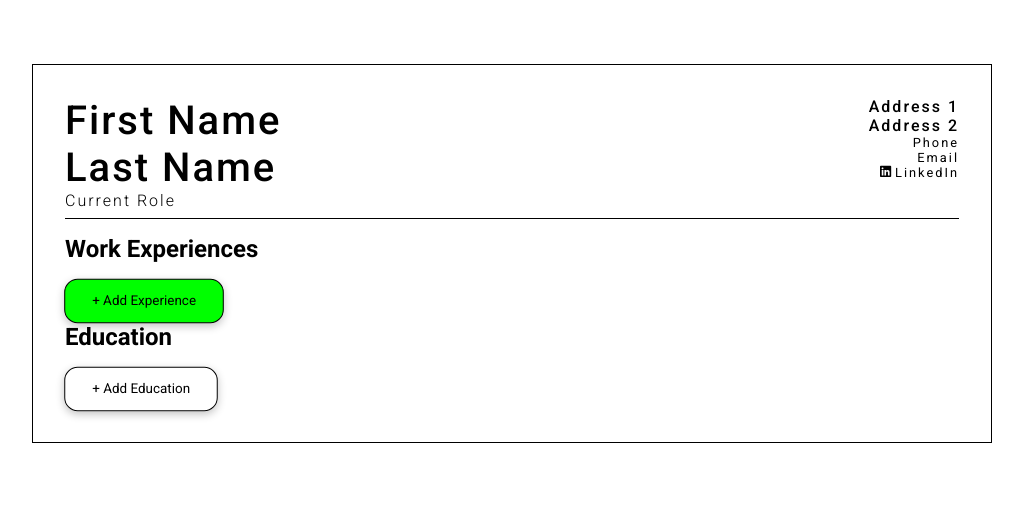
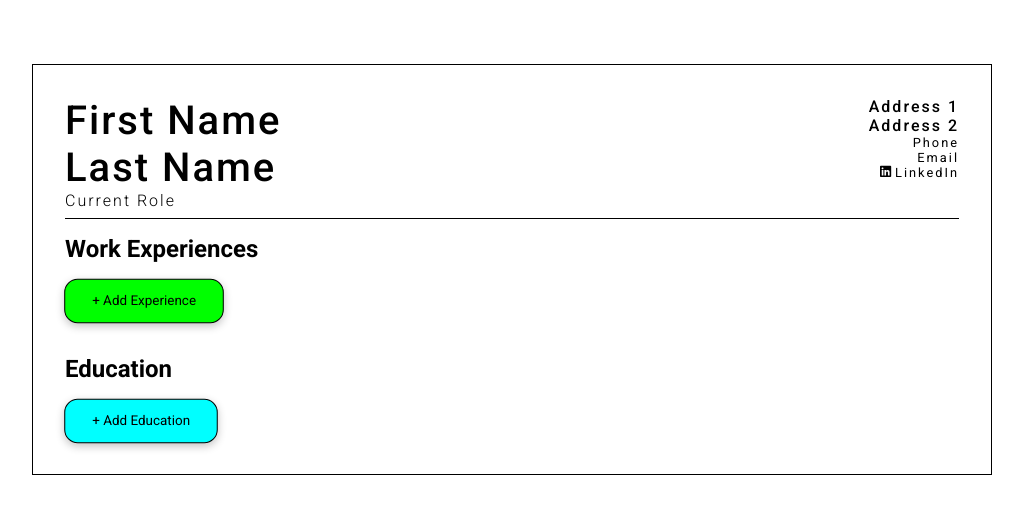
Before and after one commit to itsalexi/CV-Creator, a React (Create React App) app: page / in a window 1280 px wide. Shown: the top 514 px of the page, without its empty margins (128-1151 px from the left). Built offline with nearby package versions, Linux system fonts and the light colour scheme.

Commit message:
decided to reuse my other css classes with educ

```diff
--- a/src/App.css
+++ b/src/App.css
@@ -10,6 +10,12 @@
     justify-content: space-between;
 }
 
+.cv-content {
+    display: flex;
+    flex-direction: column;
+    gap: 2em;
+}
+
 .resume {
     border: 1px solid black;
     height: auto;
--- /dev/null
+++ b/src/components/Education/AddEducation.css
@@ -0,0 +1,3 @@
+.addEdu {
+    background-color: cyan;
+}
--- a/src/components/Education/AddEducation.js
+++ b/src/components/Education/AddEducation.js
@@ -1,6 +1,6 @@
 import { Component } from 'react';
 import uniqid from 'uniqid';
-
+import './AddEducation.css';
 class AddEducation extends Component {
     constructor(props) {
         super(props);
--- a/src/components/Education/Education.js
+++ b/src/components/Education/Education.js
@@ -15,17 +15,17 @@
         const { education } = this.props;
         const { schoolName, degree, from, to, description } = education;
         return (
-            <div className="education hover">
+            <div className="work-experience hover">
                 <div className="edu-left">
                     <TextField text={schoolName} id="schoolName" />
                     <TextField text={`${from} - ${to}`} id="fromTo" />
                 </div>
                 <div className="edu-right">
-                    <TextField id="degree" text={degree} />
+                    <TextField id="companyRole" text={degree} />
                     <TextField id="edu-description" text={description} />
                 </div>
                 <button
-                    className="removeEducation"
+                    className="removeExperience"
                     onClick={this.removeEducation}
                 >
                     X
```
